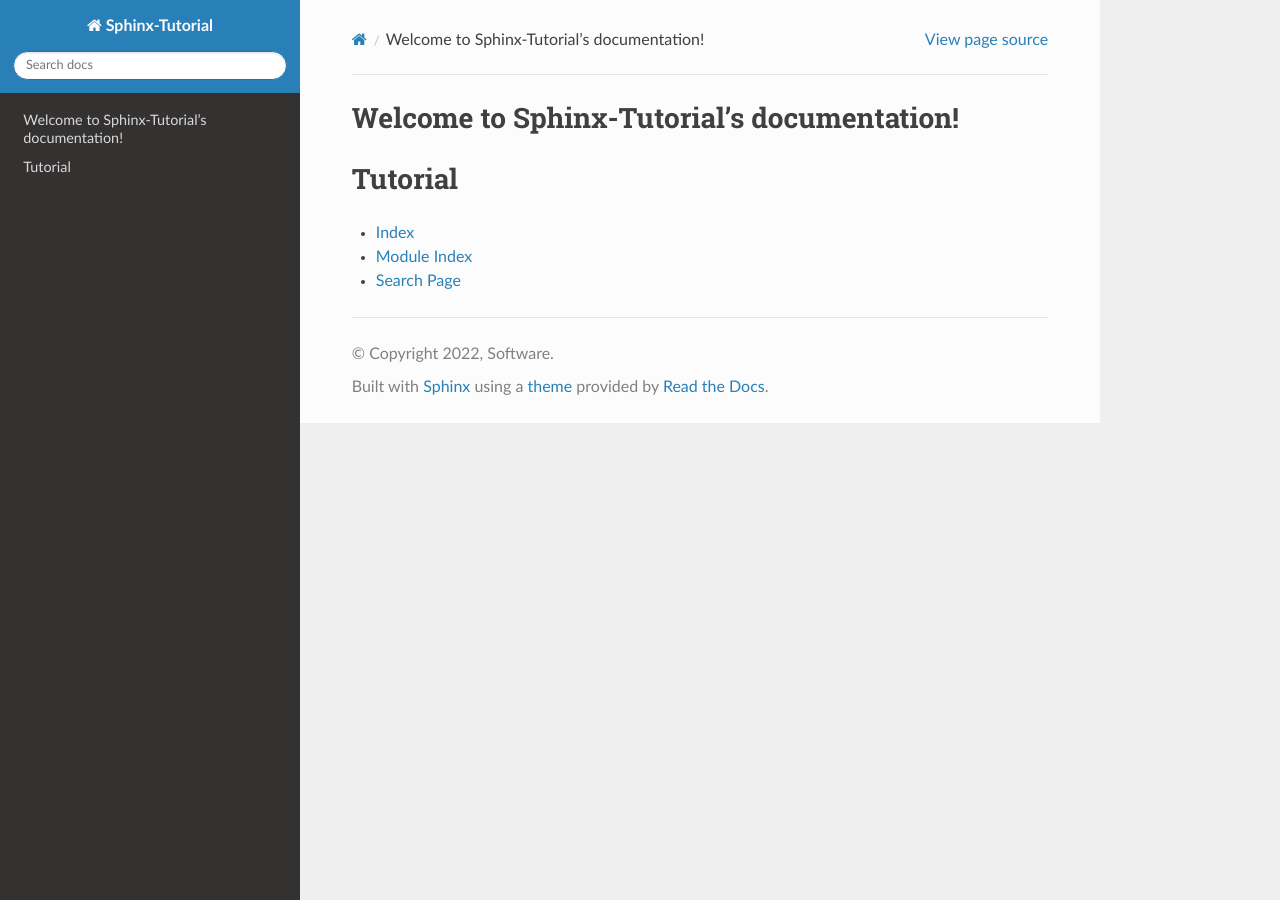
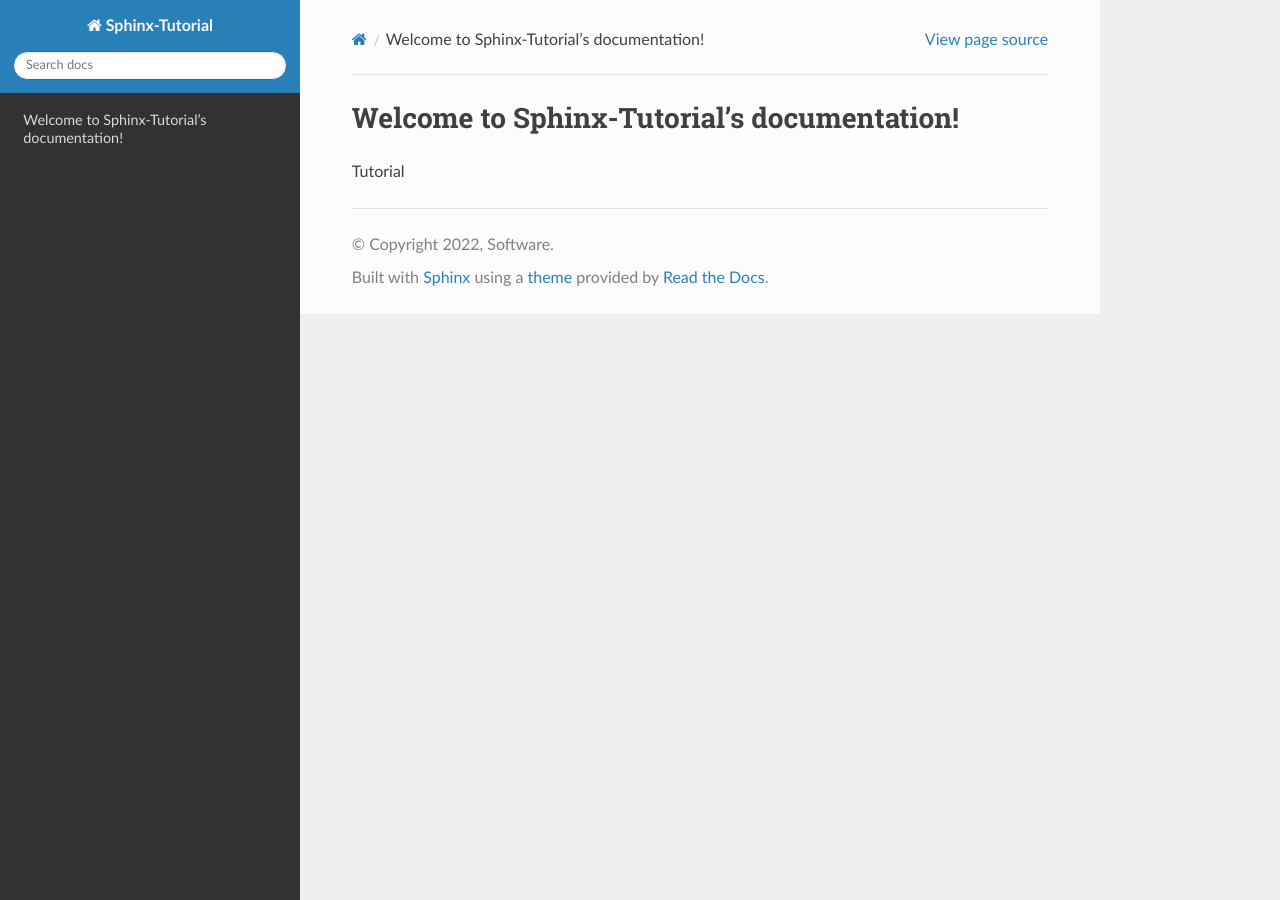
Before and after one commit to Midan2047/WebTest2, a Sphinx documentation site: the page built from source/index.rst, in a window 1280 px wide. Built offline with Sphinx 7.4.7 and the Read the Docs theme 2.0.0, drawn with Linux system fonts in a browser that asks for light colours; formulas are drawn with MathJax 3.

```diff
--- a/source/conf.py
+++ b/source/conf.py
@@ -58,7 +58,7 @@
 }
 latex_documents = [
     (master_doc, 'Sphinx-Tutorial.tex', 'Sphinx-Tutorial Documentation',
-     'Sooftware', 'manual'),
+     'Software', 'manual'),
 ]
 man_pages = [
     (master_doc, 'sphinx-tutorial', 'Sphinx-Tutorial Documentation',
--- a/source/index.rst
+++ b/source/index.rst
@@ -13,8 +13,3 @@
 
 
 Tutorial
-==================
-
-* :ref:`genindex`
-* :ref:`modindex`
-* :ref:`search`
```
Also changed, not shown: 4 other files.
